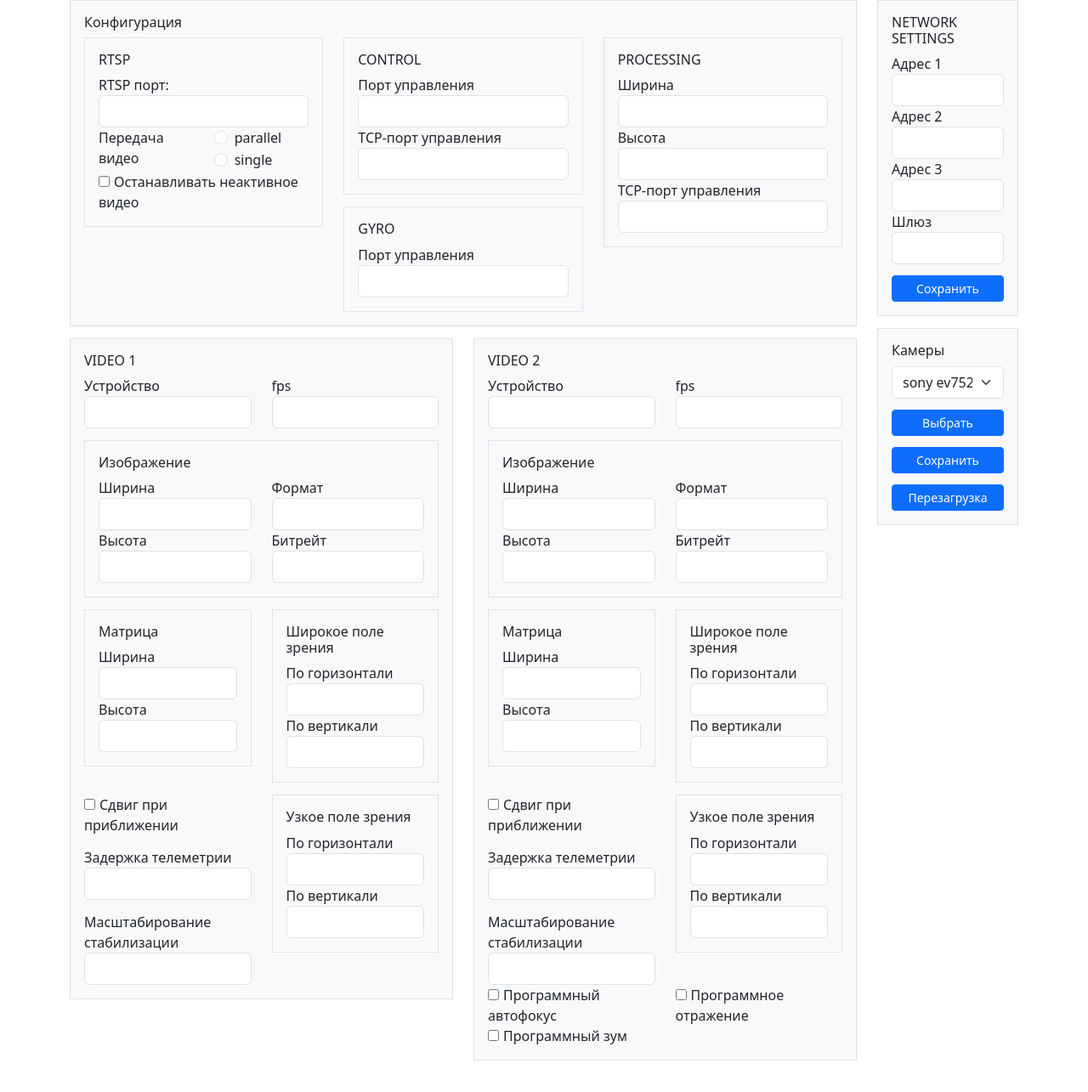
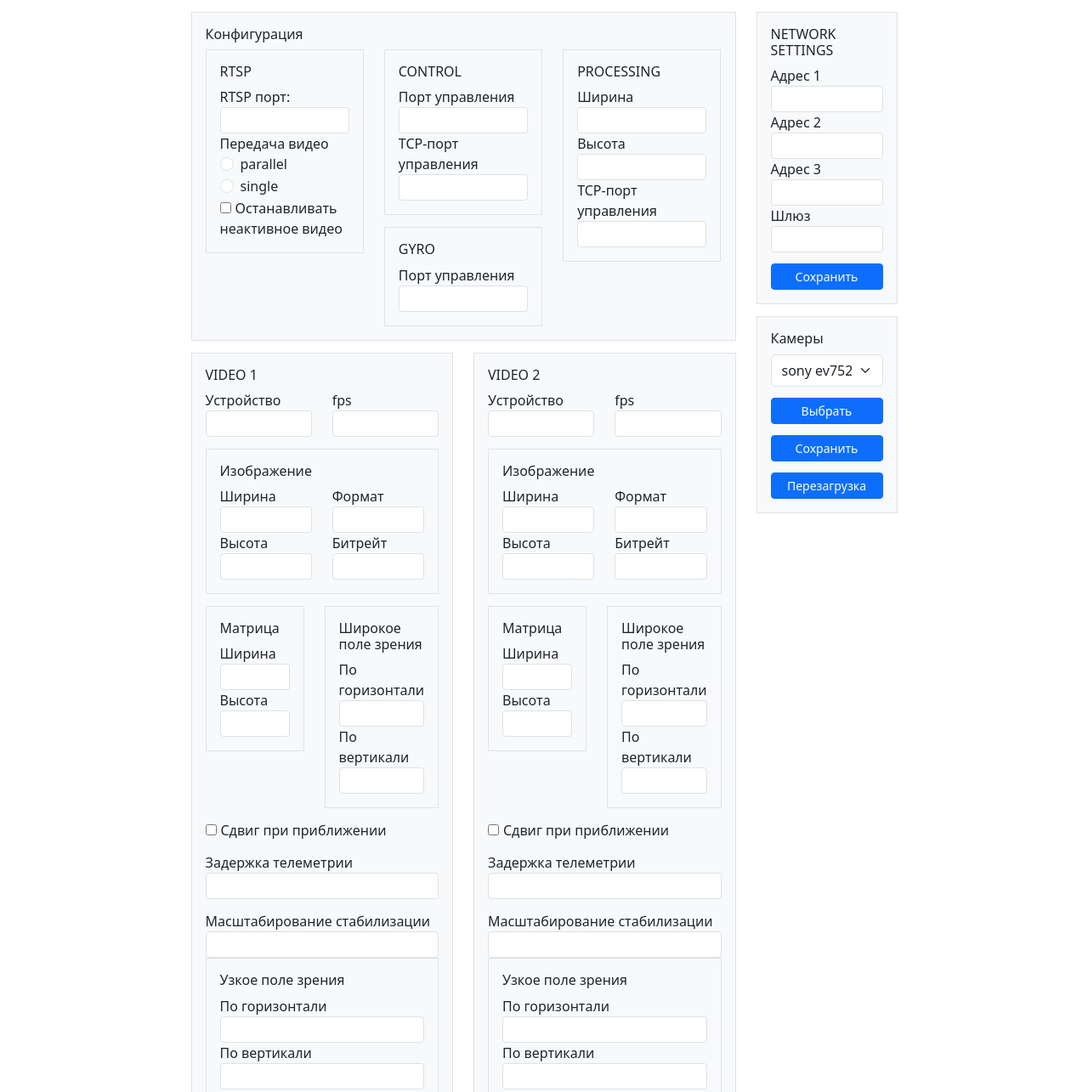
Before and after one commit to lipophrenia/practice, a website: page www/index_new.html in a window 1280 px wide. Shown: the top 1285 px of the page at 85% size. Before the commit the page ends 1248 px from the top, so only its background shows below. Drawn offline with Linux system fonts and the light colour scheme.

Commit message:
index_new fix

```diff
--- a/www/index_new.html
+++ b/www/index_new.html
@@ -5,7 +5,7 @@
   <title>Config</title>
   <meta charset="utf-8" />
 
-  <meta name="viewport" content="width=device-width, initial-scale=1">
+  <meta name="viewport" content="width=device-width, height=device-height, initial-scale=1">
   <link href="static/bootstrap.min.css" rel="stylesheet">
   <script src="static/bootstrap.bundle.min.js"></script>
   <script src="static/jquery.js"></script>
@@ -15,7 +15,7 @@
   <div class="container">
     <div class="row justify-content-center">
 
-      <div class="col">
+      <div class="col-sm-7" style="margin-top: 14px">
         <div class="p-3 border bg-light">
           <h6>Конфигурация</h6>
           <div class="row">
@@ -26,7 +26,7 @@
                 <form>
                   <div class="form-group">
                     <label for="rtsp_port">RTSP порт:</label>
-                    <input type="text" class="form-control" id="rtsp_port" placeholder="">
+                    <input type="text" class="form-control form-control-sm" id="rtsp_port" placeholder="">
                   </div>
                   <div class="row justify-content-start">
                     <div class="col">
@@ -60,11 +60,11 @@
                 <form>
                   <div class="form-group">
                     <label for="control_port">Порт управления</label>
-                    <input type="text" class="form-control" id="ontrol_port" placeholder="">
+                    <input type="text" class="form-control form-control-sm" id="ontrol_port" placeholder="">
                   </div>
                   <div class="form-group">
                     <label for="tcp_port">TCP-порт управления</label>
-                    <input type="text" class="form-control" id="tcp_port" placeholder="">
+                    <input type="text" class="form-control form-control-sm" id="tcp_port" placeholder="">
                   </div>
                 </form>
               </div>
@@ -75,7 +75,7 @@
                 <form>
                   <div class="form-group">
                     <label for="gyro_adress">Порт управления</label>
-                    <input type="text" class="form-control" id="gyro_adress" placeholder="">
+                    <input type="text" class="form-control form-control-sm" id="gyro_adress" placeholder="">
                   </div>
                 </form>
               </div>
@@ -88,19 +88,20 @@
                 <form>
                   <div class="form-group">
                     <label for="width_proc">Ширина</label>
-                    <input type="text" class="form-control" id="width_proc" placeholder="">
+                    <input type="text" class="form-control form-control-sm" id="width_proc" placeholder="">
                   </div>
                   <div class="form-group">
                     <label for="height_proc">Высота</label>
-                    <input type="text" class="form-control" id="height_proc" placeholder="">
+                    <input type="text" class="form-control form-control-sm" id="height_proc" placeholder="">
                   </div>
                   <div class="form-group">
                     <label for="tracker_proc">TCP-порт управления</label>
-                    <input type="text" class="form-control" id="tracker_proc" placeholder="">
+                    <input type="text" class="form-control form-control-sm" id="tracker_proc" placeholder="">
                   </div>
                 </form>
               </div>
             </div>
+
           </div>
         </div>
         <div class="row">
@@ -111,11 +112,11 @@
               <div class="row">
                 <div class="col">
                   <label for="vid1_device">Устройство</label>
-                  <input type="text" class="form-control" id="vid1_device" placeholder="">
+                  <input type="text" class="form-control form-control-sm" id="vid1_device" placeholder="">
                 </div>
                 <div class="col">
                   <label for="vid1_fps">fps</label>
-                  <input type="text" class="form-control" id="vid1_fps" placeholder="">
+                  <input type="text" class="form-control form-control-sm" id="vid1_fps" placeholder="">
                 </div>
               </div>
               <div class="p-3 border bg-light" style="margin-top: 14px">
@@ -123,21 +124,21 @@
                 <div class="row">
                   <div class="col">
                     <label for="vid1_width">Ширина</label>
-                    <input type="text" class="form-control" id="vid1_width" placeholder="">
+                    <input type="text" class="form-control form-control-sm" id="vid1_width" placeholder="">
                   </div>
                   <div class="col">
                     <label for="vid1_format">Формат</label>
-                    <input type="text" class="form-control" id="vid1_format" placeholder="">
+                    <input type="text" class="form-control form-control-sm" id="vid1_format" placeholder="">
                   </div>
                 </div>
                 <div class="row">
                   <div class="col">
                     <label for="vid1_height">Высота</label>
-                    <input type="text" class="form-control" id="vid1_height" placeholder="">
+                    <input type="text" class="form-control form-control-sm" id="vid1_height" placeholder="">
                   </div>
                   <div class="col">
                     <label for="vid1_bitrate">Битрейт</label>
-                    <input type="text" class="form-control" id="vid1_bitrate" placeholder="">
+                    <input type="text" class="form-control form-control-sm" id="vid1_bitrate" placeholder="">
                   </div>
                 </div>
               </div>
@@ -148,11 +149,11 @@
                     <form>
                       <div class="form-group">
                         <label for="vid1_Mwidth">Ширина</label>
-                        <input type="text" class="form-control" id="vid1_Mwidth" placeholder="">
+                        <input type="text" class="form-control form-control-sm" id="vid1_Mwidth" placeholder="">
                       </div>
                       <div class="form-group">
                         <label for="vid1_Mheight">Высота</label>
-                        <input type="text" class="form-control" id="vid1_Mheight" placeholder="">
+                        <input type="text" class="form-control form-control-sm" id="vid1_Mheight" placeholder="">
                       </div>
                   </div>
                 </div>
@@ -162,11 +163,11 @@
                     <form>
                       <div class="form-group">
                         <label for="vid1_maxHFOV">По горизонтали</label>
-                        <input type="text" class="form-control" id="vid1_maxHFOV" placeholder="">
+                        <input type="text" class="form-control form-control-sm" id="vid1_maxHFOV" placeholder="">
                       </div>
                       <div class="form-group">
                         <label for="vid1_maxVFOV">По вертикали</label>
-                        <input type="text" class="form-control" id="vid1_maxVFOV" placeholder="">
+                        <input type="text" class="form-control form-control-sm" id="vid1_maxVFOV" placeholder="">
                       </div>
                   </div>
                 </div>
@@ -179,11 +180,11 @@
                   </div>
                   <div class="form-group" style="margin-top: 14px">
                     <label for="vid1_delay">Задержка телеметрии</label>
-                    <input type="text" class="form-control" id="vid1_delay" placeholder="">
+                    <input type="text" class="form-control form-control-sm" id="vid1_delay" placeholder="">
                   </div>
                   <div class="form-group" style="margin-top: 14px">
                     <label for="vid1_stabScale">Масштабирование стабилизации</label>
-                    <input type="text" class="form-control" id="vid1_stabScale" placeholder="">
+                    <input type="text" class="form-control form-control-sm" id="vid1_stabScale" placeholder="">
                   </div>
                 </div>
                 <div class="col">
@@ -192,17 +193,18 @@
                     <form>
                       <div class="form-group">
                         <label for="vid1_minHFOV">По горизонтали</label>
-                        <input type="text" class="form-control" id="vid1_minHFOV" placeholder="">
+                        <input type="text" class="form-control form-control-sm" id="vid1_minHFOV" placeholder="">
                       </div>
                       <div class="form-group">
                         <label for="vid1_minVFOV">По вертикали</label>
-                        <input type="text" class="form-control" id="vid1_minVFOV" placeholder="">
+                        <input type="text" class="form-control form-control-sm" id="vid1_minVFOV" placeholder="">
                       </div>
                   </div>
                 </div>
               </div>
             </div>
           </div>
+
           <!--video 2-->
           <div class="col">
             <div class="p-3 border bg-light" style="margin-top: 14px">
@@ -210,11 +212,11 @@
               <div class="row">
                 <div class="col">
                   <label for="vid2_device">Устройство</label>
-                  <input type="text" class="form-control" id="vid2_device" placeholder="">
+                  <input type="text" class="form-control form-control-sm" id="vid2_device" placeholder="">
                 </div>
                 <div class="col">
                   <label for="vid2_fps">fps</label>
-                  <input type="text" class="form-control" id="vid2_fps" placeholder="">
+                  <input type="text" class="form-control form-control-sm" id="vid2_fps" placeholder="">
                 </div>
               </div>
               <div class="p-3 border bg-light" style="margin-top: 14px">
@@ -222,21 +224,21 @@
                 <div class="row">
                   <div class="col">
                     <label for="vid2_width">Ширина</label>
-                    <input type="text" class="form-control" id="vid2_width" placeholder="">
+                    <input type="text" class="form-control form-control-sm" id="vid2_width" placeholder="">
                   </div>
                   <div class="col">
                     <label for="vid2_format">Формат</label>
-                    <input type="text" class="form-control" id="vid2_format" placeholder="">
+                    <input type="text" class="form-control form-control-sm" id="vid2_format" placeholder="">
                   </div>
                 </div>
                 <div class="row">
                   <div class="col">
                     <label for="vid2_height">Высота</label>
-                    <input type="text" class="form-control" id="vid2_height" placeholder="">
+                    <input type="text" class="form-control form-control-sm" id="vid2_height" placeholder="">
                   </div>
                   <div class="col">
                     <label for="vid2_bitrate">Битрейт</label>
-                    <input type="text" class="form-control" id="vid2_bitrate" placeholder="">
+                    <input type="text" class="form-control form-control-sm" id="vid2_bitrate" placeholder="">
                   </div>
                 </div>
               </div>
@@ -247,11 +249,11 @@
                     <form>
                       <div class="form-group">
                         <label for="vid2_Mwidth">Ширина</label>
-                        <input type="text" class="form-control" id="vid2_Mwidth" placeholder="">
+                        <input type="text" class="form-control form-control-sm" id="vid2_Mwidth" placeholder="">
                       </div>
                       <div class="form-group">
                         <label for="vid2_Mheight">Высота</label>
-                        <input type="text" class="form-control" id="vid2_Mheight" placeholder="">
+                        <input type="text" class="form-control form-control-sm" id="vid2_Mheight" placeholder="">
                       </div>
                   </div>
                 </div>
@@ -261,11 +263,11 @@
                     <form>
                       <div class="form-group">
                         <label for="vid2_maxHFOV">По горизонтали</label>
-                        <input type="text" class="form-control" id="vid2_maxHFOV" placeholder="">
+                        <input type="text" class="form-control form-control-sm" id="vid2_maxHFOV" placeholder="">
                       </div>
                       <div class="form-group">
                         <label for="vid2_maxVFOV">По вертикали</label>
-                        <input type="text" class="form-control" id="vid2_maxVFOV" placeholder="">
+                        <input type="text" class="form-control form-control-sm" id="vid2_maxVFOV" placeholder="">
                       </div>
                   </div>
                 </div>
@@ -278,11 +280,11 @@
                   </div>
                   <div class="form-group" style="margin-top: 14px">
                     <label for="vid2_delay">Задержка телеметрии</label>
-                    <input type="text" class="form-control" id="vid2_delay" placeholder="">
+                    <input type="text" class="form-control form-control-sm" id="vid2_delay" placeholder="">
                   </div>
                   <div class="form-group" style="margin-top: 14px">
                     <label for="vid2_stabScale">Масштабирование стабилизации</label>
-                    <input type="text" class="form-control" id="vid2_stabScale" placeholder="">
+                    <input type="text" class="form-control form-control-sm" id="vid2_stabScale" placeholder="">
                   </div>
                 </div>
                 <div class="col">
@@ -291,11 +293,11 @@
                     <form>
                       <div class="form-group">
                         <label for="vid2_minHFOV">По горизонтали</label>
-                        <input type="text" class="form-control" id="vid2_minHFOV" placeholder="">
+                        <input type="text" class="form-control form-control-sm" id="vid2_minHFOV" placeholder="">
                       </div>
                       <div class="form-group">
                         <label for="vid2_minVFOV">По вертикали</label>
-                        <input type="text" class="form-control" id="vid2_minVFOV" placeholder="">
+                        <input type="text" class="form-control form-control-sm" id="vid2_minVFOV" placeholder="">
                       </div>
                   </div>
                 </div>
@@ -323,25 +325,25 @@
       </div>
 
       <!--network-->
-      <div class="col-2">
+      <div class="col-2" style="margin-top: 14px">
         <div class="p-3 border bg-light">
           <h6>NETWORK SETTINGS</h6>
           <form>
             <div class="form-group">
               <label for="ip1">Адрес 1</label>
-              <input type="text" class="form-control" id="ip1" placeholder="">
+              <input type="text" class="form-control form-control-sm" id="ip1" placeholder="">
             </div>
             <div class="form-group">
               <label for="ip2">Адрес 2</label>
-              <input type="text" class="form-control" id="ip2" placeholder="">
+              <input type="text" class="form-control form-control-sm" id="ip2" placeholder="">
             </div>
             <div class="form-group">
               <label for="ip3">Адрес 3</label>
-              <input type="text" class="form-control" id="ip3" placeholder="">
+              <input type="text" class="form-control form-control-sm" id="ip3" placeholder="">
             </div>
             <div class="form-group">
               <label for="gtw">Шлюз</label>
-              <input type="text" class="form-control" id="gtw" placeholder="">
+              <input type="text" class="form-control form-control-sm" id="gtw" placeholder="">
             </div>
           </form>
           <div class="container overflow-hidden">
```
